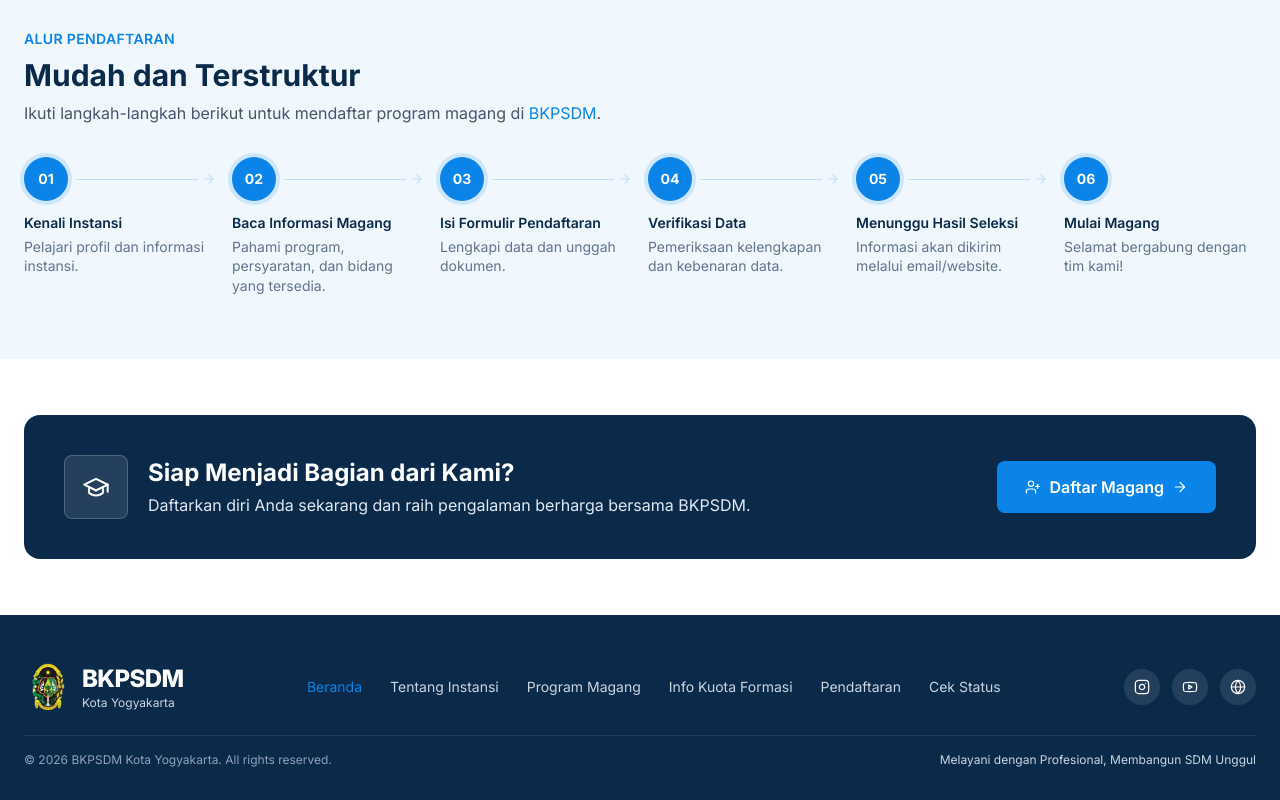
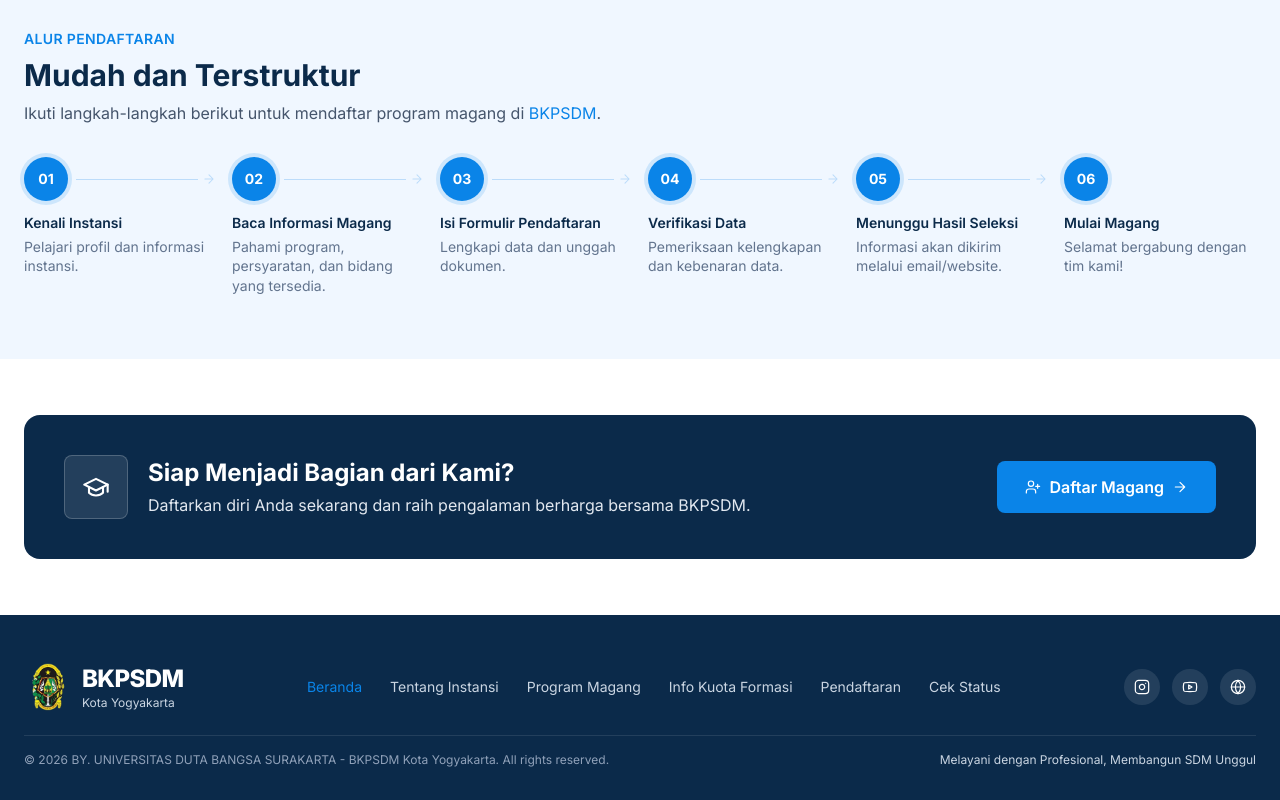
Before and after one commit to Yusuffebriant/webmagang, a React (Vite) app in the folder frontend/: page / in a window 1280 px wide. Shown: the part 2310-3110 px from the top of the page. Built offline with nearby package versions, Linux system fonts and the light colour scheme; no server answers.

Commit message:
GANTI KATA

```diff
--- a/frontend/src/components/Footer.jsx
+++ b/frontend/src/components/Footer.jsx
@@ -34,7 +34,7 @@
           </div>
         </div>
         <div className="mt-6 flex flex-col justify-between gap-2 border-t border-white/10 pt-4 text-xs text-slate-400 sm:flex-row">
-          <p>© {new Date().getFullYear()} BKPSDM Kota Yogyakarta. All rights reserved.</p>
+          <p>© {new Date().getFullYear()} BY. UNIVERSITAS DUTA BANGSA SURAKARTA - BKPSDM Kota Yogyakarta. All rights reserved.</p>
           <p className="text-slate-300">Melayani dengan Profesional, Membangun SDM Unggul</p>
         </div>
       </div>
```
